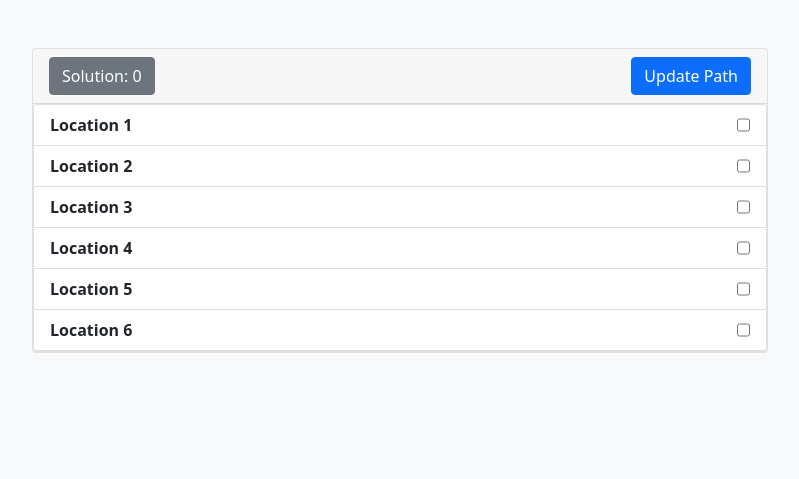
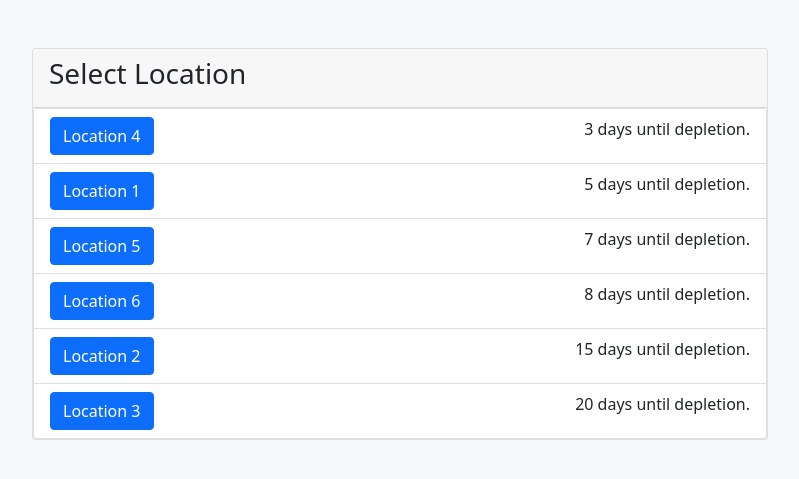
Before and after one commit to eric-chapdelaine/tsp-variation, a Flask app: page / in a window 1280 px wide. Shown: the top 479 px of the page, without its empty margins (240-1039 px from the left). Run offline with Flask 2, Linux system fonts and the light colour scheme.

Commit message:
Add starting node and sort by weight

```diff
--- a/app.py
+++ b/app.py
@@ -11,41 +11,53 @@ from graphs import (
 
 app = Flask(__name__)
 
-@app.route("/", methods=['GET', 'POST'])
+@app.route('/')
 def index():
+    priority = sorted(all_units, key=lambda x: x.getDaysLeft())
+    return render_template("index.html", units=priority)
+
+@app.route("/create-path/<start>", methods=['GET', 'POST'])
+def createPath(start):
+    start_node = map_of_name[start]
+    available_nodes = [node for node in all_units if node != start_node]
     if request.method == 'POST':
         requested_nodes = list(map(lambda x: map_of_name[x], request.form.getlist('check')))
+        requested_nodes.append(start_node)
         if (len(requested_nodes) < 2):
             time = 0
             path = ["No path necessary"]
         else:
-            graph = Graph(requested_nodes, edges)
-            min_spanning = graph.create_min_spanning_tree()
-
-            time = graph.get_total_time(min_spanning)
-            path = graph.optimize_path(min_spanning)
+            graph = Graph(requested_nodes, distance_matrix)
+            path = graph.optimize_path()
+            time = graph.get_total_time()
             if (len(path) != len(requested_nodes) - 1):
                 time = 0
                 path = ["Could not complete path"]
+        addition_of_others = {node: Graph([node] + requested_nodes, distance_matrix).get_total_time()-time for node in available_nodes}
+    else:
+        addition_of_others = {node: Graph([node, start_node], distance_matrix).get_total_time() for node in available_nodes}
+        time = 0
+        path=["Press the Update Path button for a solution."]
+        requested_nodes = []
+    sorted_by_distance = sorted(available_nodes, key=lambda x: addition_of_others[x]*x.getDaysLeft())
+    return render_template('create-path.html', time_others=addition_of_others, start=start_node, units=sorted_by_distance, checked=requested_nodes, time=time, path=path)
 
-        return render_template('index.html', units=all_units, checked=requested_nodes, time=time, path=path)
-    return render_template('index.html', units=all_units, checked=[], time=0, path=["Press the Update Path button for a solution."])
 
 if __name__ == "__main__":
-    v1 = Vertex("Location 1")
-    v2 = Vertex("Location 2")
-    v3 = Vertex("Location 3")
-    v4 = Vertex("Location 4")
-    v5 = Vertex("Location 5")
-    v6 = Vertex("Location 6")
+    v1 = Vertex("Location 1", 5)
+    v2 = Vertex("Location 2", 15)
+    v3 = Vertex("Location 3", 20)
+    v4 = Vertex("Location 4", 3)
+    v5 = Vertex("Location 5", 7)
+    v6 = Vertex("Location 6", 8)
     all_units = [v1, v2, v3, v4, v5, v6]
     map_of_name = {node.getName(): node for node in all_units}
-    edges = {
-        v1: {v2: 2, v3: 1, v4: 7, v5: 3, v6: 6},
-        v2: {v3:4, v4: 5, v5: 4, v6: 7},
-        v3: {v4: 6, v5: 2, v6: 8},
-        v4: {v5: 11, v6: 5},
-        v5: {v6: 2},
+    distance_matrix = {
+        v1: {v2: 1, v3: 4, v4: 1, v5: 3, v6: 6},
+        v2: {v3:3, v4: 2, v5: 2, v6: 7},
+        v3: {v4: 3, v5: 2, v6: 6},
+        v4: {v5: 1, v6: 6},
+        v5: {v6: 5},
         v6: {}
     }
 
--- a/graphs.py
+++ b/graphs.py
@@ -1,11 +1,11 @@
 class Edge:
-    def __init__(self, start, end, weight):
+    def __init__(self, start, end, time):
         self.start = start
         self.end = end
-        self.weight = weight
+        self.time = time
 
-    def getWeight(self):
-        return self.weight
+    def getTime(self):
+        return self.time
 
     def getStart(self):
         return self.start
@@ -14,14 +14,15 @@ class Edge:
         return self.end
 
     def __repr__(self):
-        return "Go from " + self.start.getName() + " to " + self.end.getName() + " (takes about " + str(self.weight) + ")."
+                return "Go from " + self.start.getName() + " to " + self.end.getName() + " (takes about " + str(self.getTime()) + ")."
 
 # These are the machines (or the Nodes in the Graph).
 # You can add whatever fields/methods
 class Vertex:
-    def __init__(self, name):
+    def __init__(self, name, days_left):
         # For the use in Flask, these names must be unique
         self.name = name
+        self.days_left = days_left
 
     def __repr__(self):
         return self.name
@@ -29,32 +30,24 @@ class Vertex:
     def getName(self):
         return self.name
 
+    def getDaysLeft(self):
+        return self.days_left
+
 class Graph:
     def __init__(self, nodes, edges):
-        self.edges = {}
+        self.edges = {node: [] for node in nodes}
         self.list_of_edges = []
         for fromVertex in nodes:
-            cur = {}
             for toVertex in edges[fromVertex]:
                 if (toVertex in nodes):
-                    curWeight = edges[fromVertex][toVertex]
-                    cur[toVertex] = curWeight
-                    self.list_of_edges.append(Edge(fromVertex, toVertex, curWeight))
-            self.edges[fromVertex] = cur
+                    self.edges[fromVertex].append(Edge(fromVertex, toVertex, edges[fromVertex][toVertex]))
+                    self.list_of_edges.append(Edge(fromVertex, toVertex, edges[fromVertex][toVertex]))
+
+                    self.edges[toVertex].append(Edge(toVertex, fromVertex, edges[fromVertex][toVertex]))
+                    self.list_of_edges.append(Edge(toVertex, toVertex, edges[fromVertex][toVertex]))
 
         self.nodes = nodes
-
-    def add_edge(self, node, edge):
-        self.list_of_edges.append(edge)
-        self.edges[node].append(edge)
-
-    def add_node(self, node, dic):
-        self.nodes.append(node)
-        self.edges[node] = []
-        for other in dic:
-            e  = Edge(node, other, dic[other])
-            self.edges[node].append(e)
-            self.list_of_edges.append(e)
+        self.min_tree = self.kruskals()
 
     def find(self, reps, node):
         if (reps[node] == node):
@@ -62,11 +55,13 @@ class Graph:
         else:
             return self.find(reps, reps[node])
 
+    # TODO: The below algorithm is okay, but it would be a lot better if you used a modified k-opt approach.
+    # (I didn't have time to implement it, however).
 
-    # Uses a modified version of Kruskal's algorithm to generate minimum spanning tree with no
-    # nodes having two (or more) edges
-    def create_min_spanning_tree(self):
-        worklist = sorted(self.list_of_edges, key=lambda i: i.getWeight())
+    # Creates a min spanning tree according to a modified Kruskals algorithm that doesn't allow for
+    # one edge to have more than 2 edges.
+    def kruskals(self):
+        worklist = sorted(self.list_of_edges, key=lambda i: i.getTime())
         output = {node: [] for node in self.nodes}
 
         reps = {node: node for node in self.nodes}
@@ -81,38 +76,56 @@ class Graph:
             if (not creates_cycle and edge < 2):
                 output[cur.getStart()].append(cur)
                 # Assume that A->B takes the same amount of time as B->A
-                output[cur.getEnd()].append(Edge(cur.getEnd(), cur.getStart(), cur.getWeight()))
+                output[cur.getEnd()].append(Edge(cur.getEnd(), cur.getStart(), cur.getTime()))
 
             if (edge < 2):
                 reps[self.find(reps, cur.getStart())] = self.find(reps, cur.getEnd())
+        return output
+
+    def get_total_time(self):
+        total = 0
+        for edge in self.optimize_path():
+            total += edge.getTime()
+        return total
+
+    def optimize_path(self):
+        output = []
+        curVertex = None
+        prevVertex = None
+        for node in self.min_tree:
+            if (len(self.min_tree[node]) == 1):
+                output.append(self.min_tree[node][0])
+                prevVertex = node
+                curVertex = self.min_tree[node][0].getEnd()
+                break
+
+        while(len(self.min_tree[curVertex]) == 2):
+            index = 0
+            if (self.min_tree[curVertex][0].getEnd() == prevVertex):
+                index = 1
+
+            output.append(self.min_tree[curVertex][index])
+            prevVertex = curVertex
+            curVertex = self.min_tree[curVertex][index].getEnd()
 
         return output
 
-    def get_total_time(self, dict):
-        total = 0
-        for edge in self.optimize_path(dict):
-            total += edge.getWeight()
-        return total
+if __name__ == "__main__":
+    v1 = Vertex("Location 1", 5)
+    v2 = Vertex("Location 2", 15)
+    v3 = Vertex("Location 3", 20)
+    v4 = Vertex("Location 4", 3)
+    v5 = Vertex("Location 5", 7)
+    v6 = Vertex("Location 6", 8)
+    all_units = [v1, v2, v3, v4, v5, v6]
+    map_of_name = {node.getName(): node for node in all_units}
+    distance_matrix = {
+        v1: {v2: 1, v3: 4, v4: 1, v5: 3, v6: 6},
+        v2: {v3:3, v4: 2, v5: 2, v6: 7},
+        v3: {v4: 3, v5: 2, v6: 6},
+        v4: {v5: 1, v6: 6},
+        v5: {v6: 5},
+        v6: {}
+    }
 
-    def optimize_path(self, dict):
-
-        output = []
-        curVertex = None
-        prevVertex = None
-        for node in dict:
-            if (len(dict[node]) == 1):
-                output.append(dict[node][0])
-                prevVertex = node
-                curVertex = dict[node][0].getEnd()
-                break
-
-        while(len(dict[curVertex]) == 2):
-            index = 0
-            if (dict[curVertex][0].getEnd() == prevVertex):
-                index = 1
-
-            output.append(dict[curVertex][index])
-            prevVertex = curVertex
-            curVertex = dict[curVertex][index].getEnd()
-
-        return output
+    print(Graph(all_units, distance_matrix).get_total_time())
--- a/templates/index.html
+++ b/templates/index.html
@@ -1,5 +1,4 @@
 <html>
-
 <head>
     <!-- CSS only -->
     <link href="https://cdn.jsdelivr.net/npm/bootstrap@5.1.0/dist/css/bootstrap.min.css" rel="stylesheet"
@@ -12,62 +11,33 @@
 </head>
 
 <body class="bg-light">
-    <form method="POST" action="/">
+    <form method="POST" action="/create-path">
 
         <div class="container">
             <div class="row">
                 <div class="col-md-10 col-lg-8 offset-md-1 offset-lg-2">
                     <div class="card mt-5">
                         <div class="card-header">
-                            <div class="d-flex justify-content-between">
-                                <button type="button" class="btn btn-secondary" data-bs-toggle="modal"
-                                    data-bs-target="#path">
-                                    Solution: {{time}}
-                                </button>
-                                <button type="submit" class="btn btn-primary">Update Path</a>
-                            </div>
+                            <h3>
+                                Select Location
+                            </h3>
                         </div>
                         <ul class="list-group d-flex justify-content-between">
                             {% for unit in units %}
                             <li class="list-group-item">
                                 <div class="d-flex justify-content-between">
-                                    <b>{{unit}}</b>
-                                    <input type="checkbox" value="{{unit}}" name="check" {% if unit in checked %}
-                                        checked {% endif %}>
+                                    <a class="btn btn-primary" href="/create-path/{{unit}}">{{unit}}</a>
+                                    <span>
+                                        {{unit.getDaysLeft()}} days until depletion.
+                                    </span>
                                 </div>
                             </li>
                             {% endfor %}
                         </ul>
-                        <!--BEGIN MODAL-->
-                        <div class="modal fade" id="path" tabindex="-1" aria-labelledby="unitLabel" aria-hidden="true">
-                            <div class="modal-dialog">
-                                <div class="modal-content">
-                                    <div class="modal-header">
-                                        <h5 class="modal-title">Path:</h5>
-                                        <button type="button" class="btn-close" data-bs-dismiss="modal"
-                                            aria-label="Close"></button>
-                                    </div>
-                                    <div class="modal-body">
-                                        <!-- Body of Modal -->
-                                        <h4>Steps:</h4>
-                                        {% for step in path %}
-                                        {{step}}
-                                        <br>
-                                        {% endfor %}
-                                        <hr>
-                                        Total Time: {{time}}
-                                        <!-- End body of Modal -->
-                                    </div>
-                                </div>
-                            </div>
-                        </div>
-
-                        <!--END MODAL-->
                     </div>
                 </div>
             </div>
         </div>
     </form>
 </body>
-
 </html>
```
Also changed, not shown: templates/create-path.html (added, +78 -0 lines).
